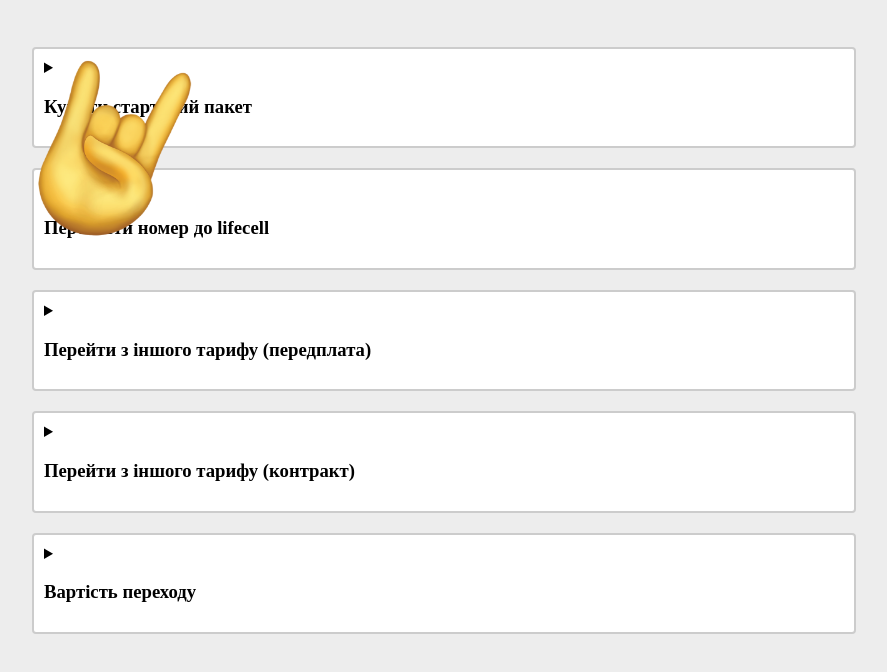
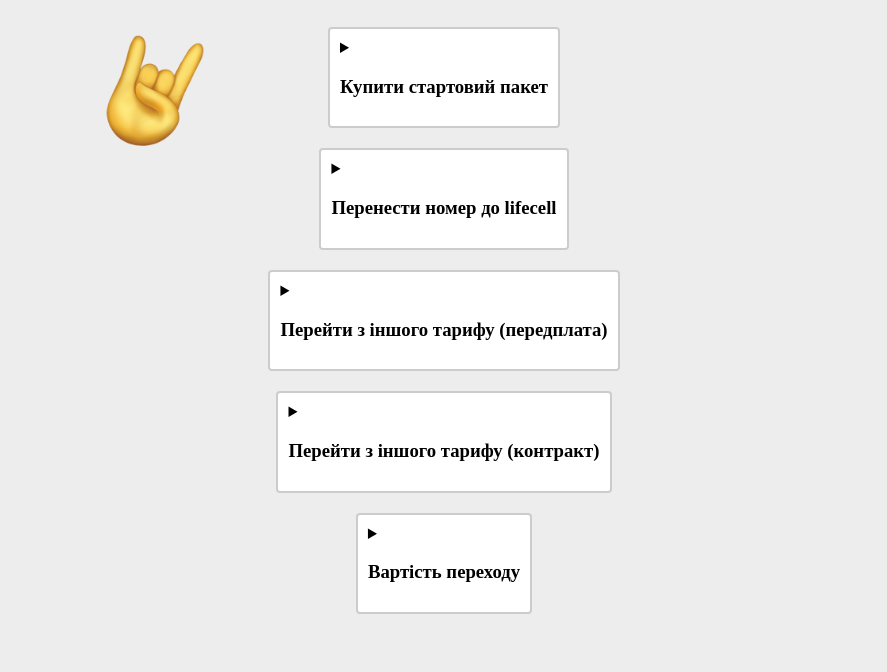
Before and after one commit to OleksandrDovgaliuk/OleksandrDovgaliuk.github.io, a plain HTML site: page index.html in a window 1280 px wide. Shown: the part 60-732 px from the top of the page, without its empty margins (196-1083 px from the left). Drawn offline with Linux system fonts and the light colour scheme.

Commit message:
Add files via upload

```diff
--- a/css/base.css
+++ b/css/base.css
@@ -7,7 +7,8 @@
 .title_page {
   text-align: center;
   margin-top: 20px;
-  margin-bottom: 50px;
+  margin-bottom: 30px;
+  padding: 0 10px; /* Adjust the padding for better mobile display */
 }
 
 body {
@@ -16,12 +17,16 @@
 
 .image-container {
   position: relative;
+  width: 10%; /* Ensure the image container fills the width */
 }
 
 .image {
   position: absolute;
-  top: 0px;
-  left: 200px;
-  width: 200px;
+  top: 0;
+  left: 270%;
+  transform: translateX(-50%); /* Center the image horizontally */
+  width: 100%; /* Make the image responsive */
+  max-width: 400px; /* Adjust the maximum width as needed */
   height: auto;
+  margin-bottom: 20px; /* Add some bottom margin for spacing */
 }
--- a/css/containers.css
+++ b/css/containers.css
@@ -3,14 +3,13 @@
   border-radius: 4px;
   padding: 10px;
   margin-bottom: 20px;
-  width: 800px;
+  max-width: 100%;
   background-color: white;
 }
 
 .container .block details summary {
   font-weight: bold;
 }
-
 
 .container .block details summary::-webkit-details-marker {
   display: none;
```
